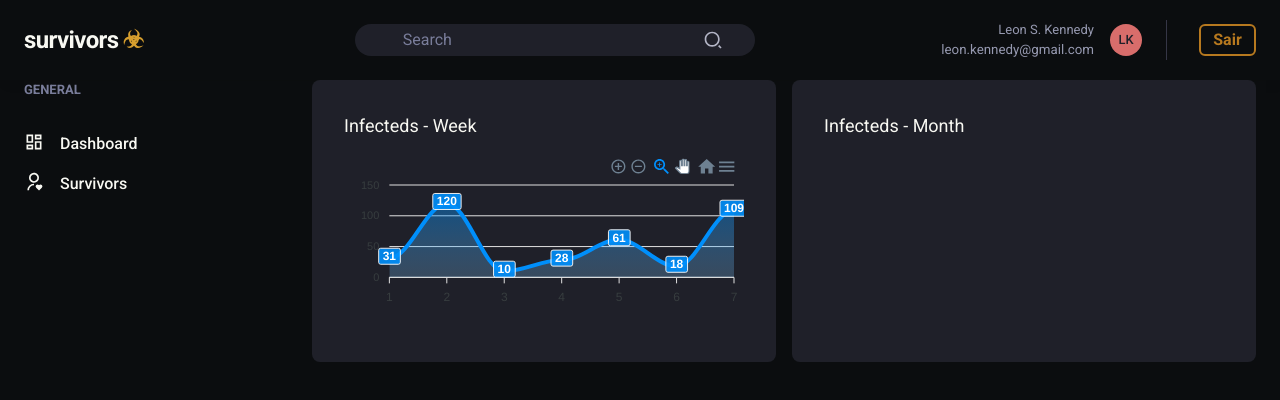
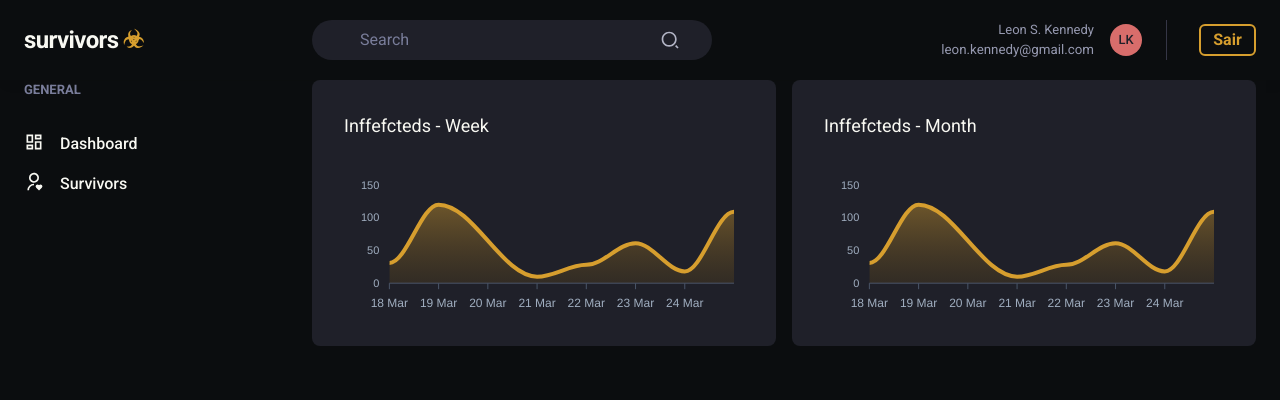
Before and after one commit to lucaslauriano/survivors-challange, a Next.js app: page /dashboard in a window 1280 px wide. Shown: the top 400 px of the page. Built offline with nearby package versions, Linux system fonts and the light colour scheme.

Commit message:
Creating AreaChart at ./components

```diff
--- a/package.json
+++ b/package.json
@@ -14,12 +14,15 @@
     "@emotion/react": "^11.4.0",
     "@emotion/styled": "^11.3.0",
     "apexcharts": "^3.27.1",
+    "axios": "^0.21.1",
     "framer-motion": "^4.1.17",
     "next": "11.0.1",
+    "nookies": "^2.5.2",
     "react": "17.0.2",
     "react-apexcharts": "^1.3.9",
     "react-dom": "17.0.2",
-    "react-icons": "^4.2.0"
+    "react-icons": "^4.2.0",
+    "react-query": "^3.17.2"
   },
   "devDependencies": {
     "@types/node": "^15.12.4",
--- /dev/null
+++ b/src/components/AreaChart.tsx
@@ -0,0 +1,79 @@
+import { Box, theme, Text } from "@chakra-ui/react";
+import dynamic from "next/dynamic";
+const Chart = dynamic(() => import("react-apexcharts"), { ssr: false });
+const series = [
+  {
+    name: "series1",
+    data: [31, 120, 10, 28, 61, 18, 109],
+  },
+];
+const options = {
+  chart: {
+    toolbar: {
+      show: false,
+    },
+    zoom: {
+      enabled: false,
+    },
+    foreColor: theme.colors.gray[400],
+  },
+  theme: {
+    monochrome: {
+      enabled: true,
+      color: theme.colors.yellow[500],
+    },
+  },
+  grid: {
+    show: false,
+  },
+  dataLabels: {
+    enabled: false,
+  },
+  tooltip: {
+    enabled: false,
+  },
+  xaxis: {
+    type: "datetime",
+    axisBorder: {
+      color: theme.colors.gray[600],
+    },
+    axisTicks: {
+      color: theme.colors.gray[600],
+    },
+    categories: [
+      "2021-03-18T00:00:00.000Z",
+      "2021-03-19T00:00:00.000Z",
+      "2021-03-21T00:00:00.000Z",
+      "2021-03-22T00:00:00.000Z",
+      "2021-03-23T00:00:00.000Z",
+      "2021-03-24T00:00:00.000Z",
+      "2021-03-25T00:00:00.000Z",
+    ],
+  },
+  fill: {
+    opacity: 0.3,
+    type: "gradient",
+    gradient: {
+      shade: "dark",
+    },
+    opacityFrom: 0.7,
+    opacityTo: 0.3,
+  },
+};
+
+interface AreaChart {
+  title: string;
+}
+
+const AreaChart = ({ title }: AreaChart) => {
+  return (
+    <Box p="8" pb="4" bg="gray.800" borderRadius={8}>
+      <Text fontSize="lg" mb="4">
+        {title}
+      </Text>
+      <Chart options={options} series={series} type="area" height={160} />
+    </Box>
+  );
+};
+
+export default AreaChart;
--- a/src/components/Navbar.tsx
+++ b/src/components/Navbar.tsx
@@ -24,7 +24,7 @@ const Navbar = ({ isLarge }: NavbarProps) => {
         </Text>
       </Text>
 
-      <Flex h="auto" width="100%" align="center" justifyContent="center">
+      <Flex flex="1" ml="2">
         <SearchBox />
       </Flex>
 
@@ -56,7 +56,12 @@ const Navbar = ({ isLarge }: NavbarProps) => {
           h="32px"
           border="2px"
           variant="outline"
+          color="yellow.500"
           colorScheme="yellow"
+          _hover={{
+            bgColor: "gray.800",
+            color: "yellow.400",
+          }}
         >
           Sair
         </Button>
--- a/src/components/SearchBox.tsx
+++ b/src/components/SearchBox.tsx
@@ -8,7 +8,7 @@ const SearchBox = () => {
   return (
     <Flex
       as="label"
-      py="1"
+      py="2"
       px="8"
       ml="6"
       bg="gray.800"
--- a/src/pages/dashboard.tsx
+++ b/src/pages/dashboard.tsx
@@ -1,43 +1,19 @@
-import {
-  Flex,
-  Text,
-  Button,
-  HStack,
-  Box,
-  Avatar,
-  SimpleGrid,
-} from "@chakra-ui/react";
+import { Box, Flex, Text, HStack, Avatar, SimpleGrid } from "@chakra-ui/react";
+import React from "react";
+import AreaChart from "../components/AreaChart";
 import Navbar from "../components/Navbar";
 import Sidebar from "../components/Sidebar";
-import Chart from "react-apexcharts";
-
-const series = [
-  {
-    name: "series1",
-    data: [31, 120, 10, 28, 61, 18, 109],
-  },
-];
-const options = {};
 
 export default function Dashboar() {
   return (
     <Flex direction="column" h="100vh">
       <Navbar isLarge={true} />
+
       <Flex w="100%" px="6" mx="auto" as="header" maxWidth={1480}>
         <Sidebar isLarge={true} />
-
         <SimpleGrid flex="1" gap="4" minChildWidth={320} aling="flex-start">
-          <Box p="8" bg="gray.800" borderRadius={8}>
-            <Text fontSize="lg" mb="4">
-              Infecteds - Week
-            </Text>
-            <Chart type="area" height={160} options={options} series={series} />
-          </Box>
-          <Box p="8" bg="gray.800" borderRadius={8}>
-            <Text fontSize="lg" mb="4">
-              Infecteds - Month
-            </Text>
-          </Box>
+          <AreaChart title="Inffefcteds - Week" />
+          <AreaChart title="Inffefcteds - Month" />
         </SimpleGrid>
       </Flex>
     </Flex>
```
Also changed, not shown: 1 other file (tests, documents, lock files or other folders).
